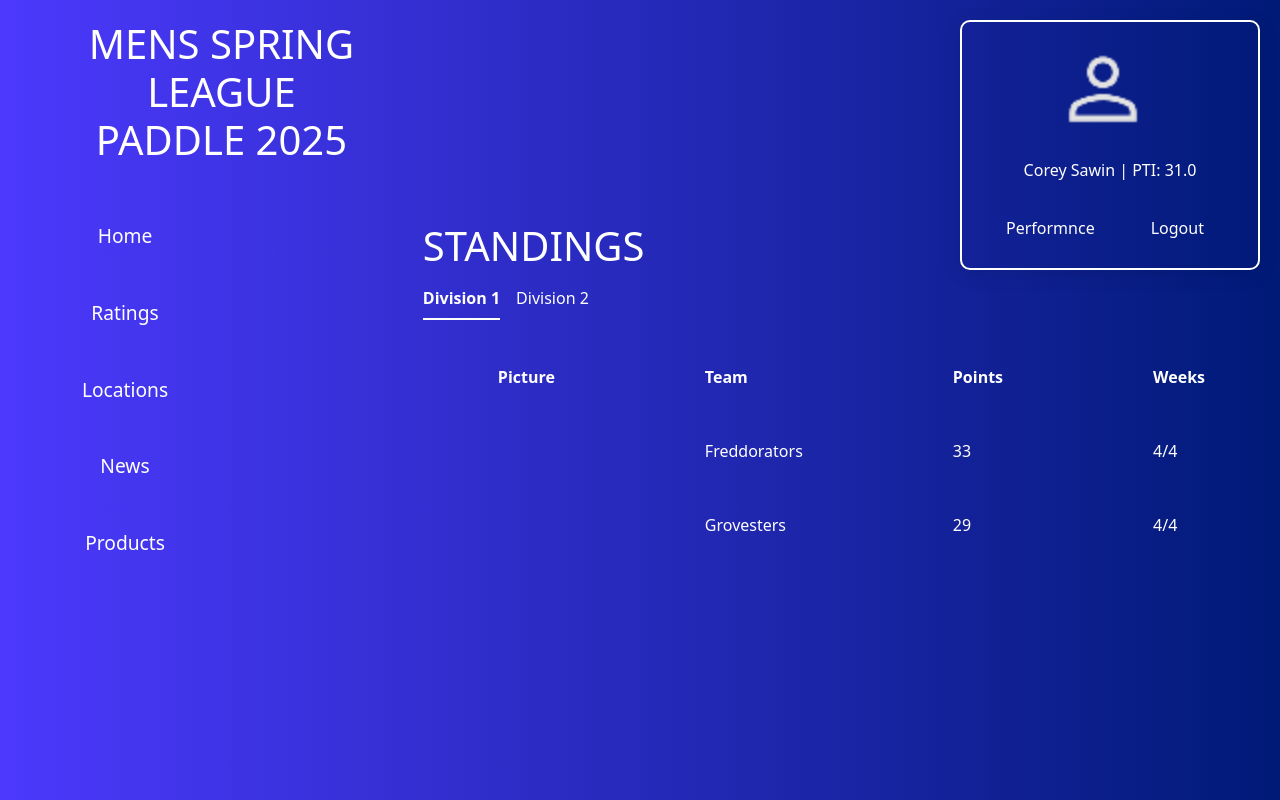
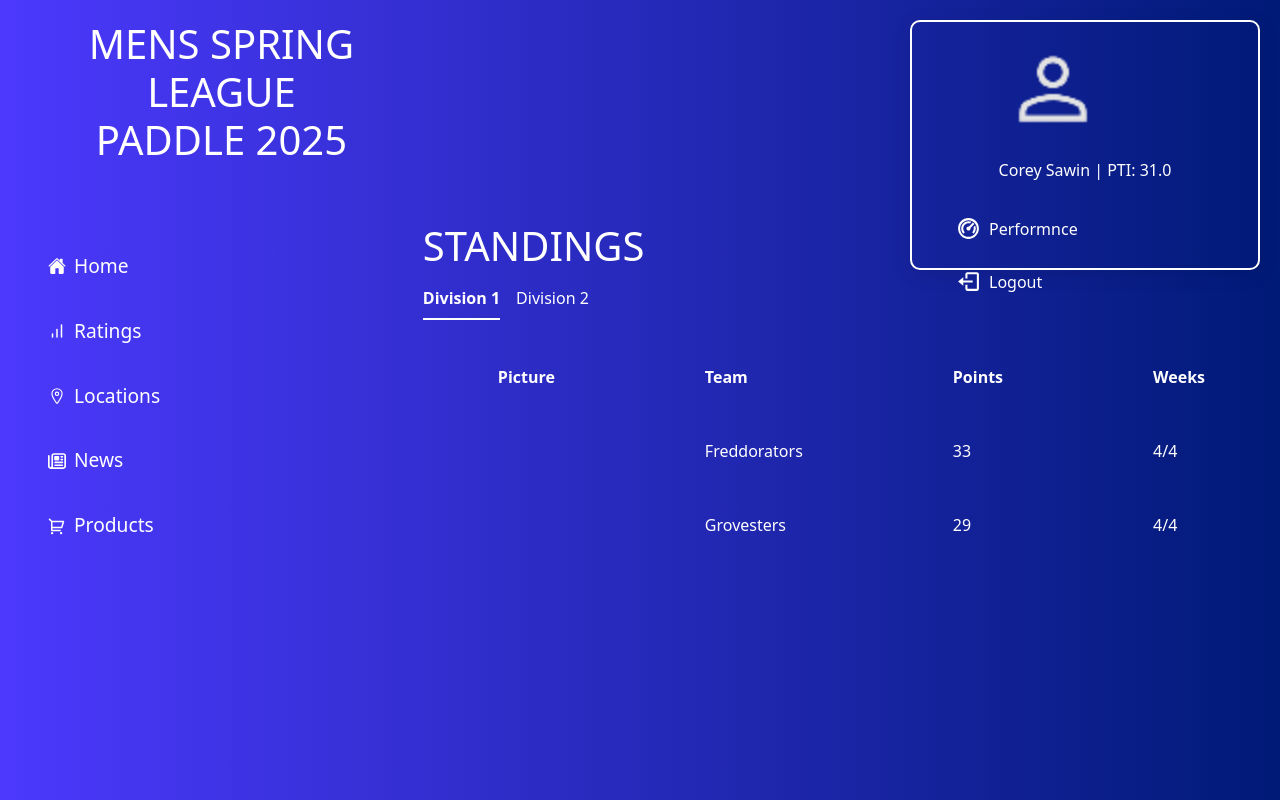
Before and after one commit to sawincp/mapta-spring-league, a Next.js app: page / in a window 1280 px wide. Built offline with nearby package versions, Linux system fonts and the light colour scheme.

Commit message:
add icons to links

```diff
--- a/src/app/components/home/LoginCard.module.css
+++ b/src/app/components/home/LoginCard.module.css
@@ -6,7 +6,7 @@
 }
 
 .card {
-  width: 300px;
+  width: 350px;
   height: 250px;
   background-color: transparent !important;
   border: 2px solid white !important;
--- a/src/app/components/home/loginCard.js
+++ b/src/app/components/home/loginCard.js
@@ -5,7 +5,11 @@ import Nav from "react-bootstrap/Nav";
 import Button from "react-bootstrap/Button";
 import styles from "./LoginCard.module.css";
 import Image from "next/image";
-import logo from "../../assetts/account_person.png"; // Fixed spelling of assets
+import logo from "../../assets/account_person.png";
+import { RiDashboard2Line } from "react-icons/ri";
+import { BiLogOut } from "react-icons/bi";
+
+
 
 export default function LoginCard() {
   return (
@@ -26,11 +30,17 @@ export default function LoginCard() {
         </Card.Body>
         <div className={styles.navContainer}>
           <Nav>
-            <Button variant="outline-light" >
-              <Nav.Link href="/dashboard">Performnce</Nav.Link>
+            <Button variant="outline-light">
+              <Nav.Link href="/dashboard" className="d-flex align-items-center">
+                <RiDashboard2Line className="me-2" size={25} />
+              Performnce
+              </Nav.Link>
             </Button>
             <Button variant="outline-light">
-              <Nav.Link href="/logout">Logout</Nav.Link>
+              <Nav.Link href="/logout" className="d-flex align-items-center">
+                <BiLogOut className="me-2" size={25} />
+              Logout
+              </Nav.Link>
             </Button>
           </Nav>
         </div>
--- a/src/app/components/home/sidenav.js
+++ b/src/app/components/home/sidenav.js
@@ -2,25 +2,45 @@
 
 import Nav from "react-bootstrap/Nav";
 import Button from "react-bootstrap/Button";
+import { IoHome } from "react-icons/io5";
+import { FiBarChart } from "react-icons/fi";
+import { IoLocationOutline } from "react-icons/io5";
+import { FaRegNewspaper } from "react-icons/fa6";
+import { RiShoppingCart2Line } from "react-icons/ri";
 
 export default function Sidenav() {
   return (
     <div className="sideNav-container">
       <Nav defaultActiveKey="/" className="flex-column">
-        <Button variant="outline-light">
-          <Nav.Link href="/">Home</Nav.Link>
+        <Button variant="outline-light" className="mb-2">
+          <Nav.Link href="/" className="d-flex align-items-center">
+            <IoHome className="me-2" size={18} />
+            <span>Home</span>
+          </Nav.Link>
         </Button>
-        <Button variant="outline-light">
-          <Nav.Link eventKey="link-2">Ratings</Nav.Link>
+        <Button variant="outline-light" className="mb-2">
+          <Nav.Link eventKey="link-2" className="d-flex align-items-center">
+            <FiBarChart className="me-2" size={18} />
+            <span>Ratings</span>
+          </Nav.Link>
         </Button>
-        <Button variant="outline-light">
-          <Nav.Link eventKey="link-2">Locations</Nav.Link>
+        <Button variant="outline-light" className="mb-2">
+          <Nav.Link eventKey="link-2" className="d-flex align-items-center">
+            <IoLocationOutline className="me-2" size={18} />
+            <span>Locations</span>
+          </Nav.Link>
         </Button>
-        <Button variant="outline-light">
-          <Nav.Link eventKey={"link-3"}>News</Nav.Link>
+        <Button variant="outline-light" className="mb-2">
+          <Nav.Link eventKey="link-3" className="d-flex align-items-center">
+            <FaRegNewspaper className="me-2" size={18} />
+            <span>News</span>
+          </Nav.Link>
         </Button>
-        <Button variant="outline-light">
-          <Nav.Link eventKey={"link-3"}>Products</Nav.Link>
+        <Button variant="outline-light" className="mb-2">
+          <Nav.Link eventKey="link-3" className="d-flex align-items-center">
+            <RiShoppingCart2Line className="me-2" size={18} />
+            <span>Products</span>
+          </Nav.Link>
         </Button>
       </Nav>
     </div>
--- a/src/app/layout.js
+++ b/src/app/layout.js
@@ -2,7 +2,7 @@ import { Inter } from "next/font/google";
 import "./globals.css";
 import "bootstrap/dist/css/bootstrap.min.css";
 import Sidenav from "./components/home/sidenav";
-import LoginCard from "./components/home/loginCard";
+
 
 const inter = Inter({
   subsets: ["latin"],
@@ -18,7 +18,6 @@ export default function RootLayout({ children }) {
   return (
     <html lang="en" className={inter.className}>
       <body>
-        <LoginCard />
         <div className="header-container">
           <h1>
             MENS SPRING LEAGUE
--- a/src/app/page.js
+++ b/src/app/page.js
@@ -1,5 +1,6 @@
 "use client";
 
+import LoginCard from "./components/home/loginCard";
 import Table from "react-bootstrap/Table";
 import styles from "./Table.module.css";
 import { Roboto_Mono } from "next/font/google";
@@ -58,6 +59,7 @@ export default function Home() {
           </tr>
         </tbody>
       </Table>
+      <LoginCard />
     </div>
   );
 }
```
Also changed, not shown: src/app/assets/account_person.png (renamed from src/app/assetts/account_person.png), src/app/assetts/logo.png (deleted).
